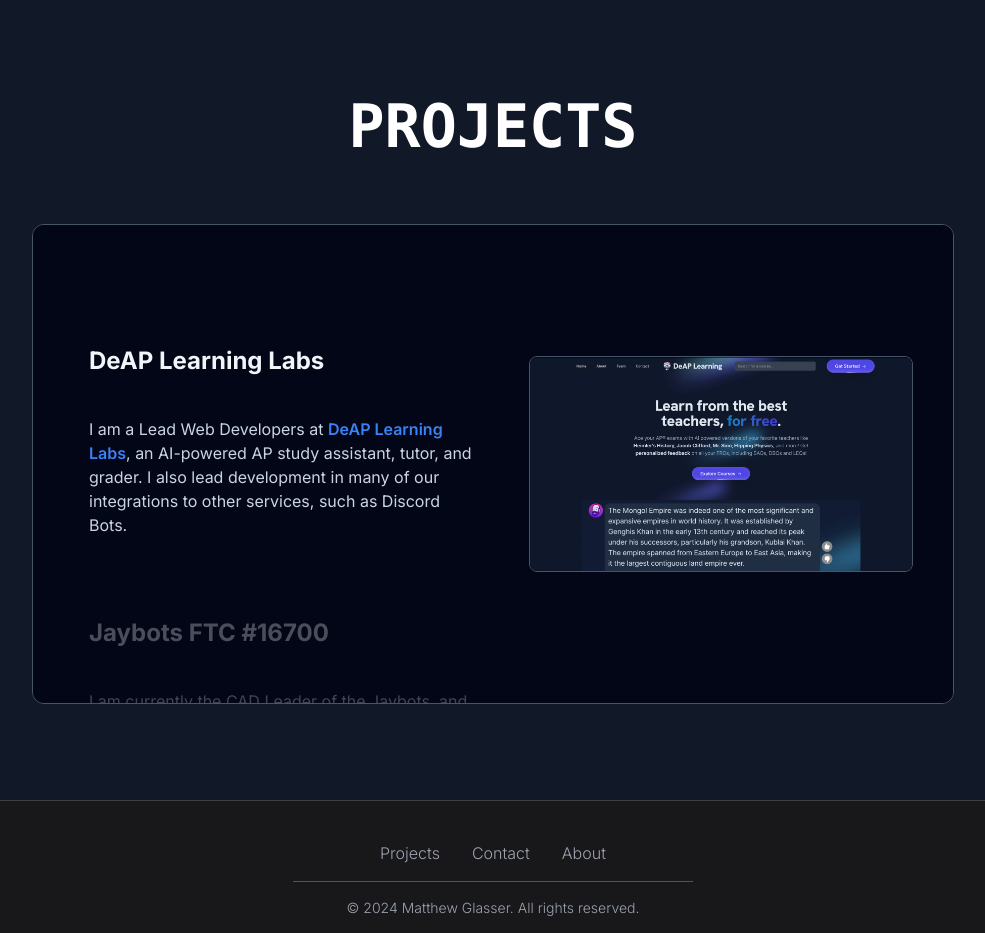
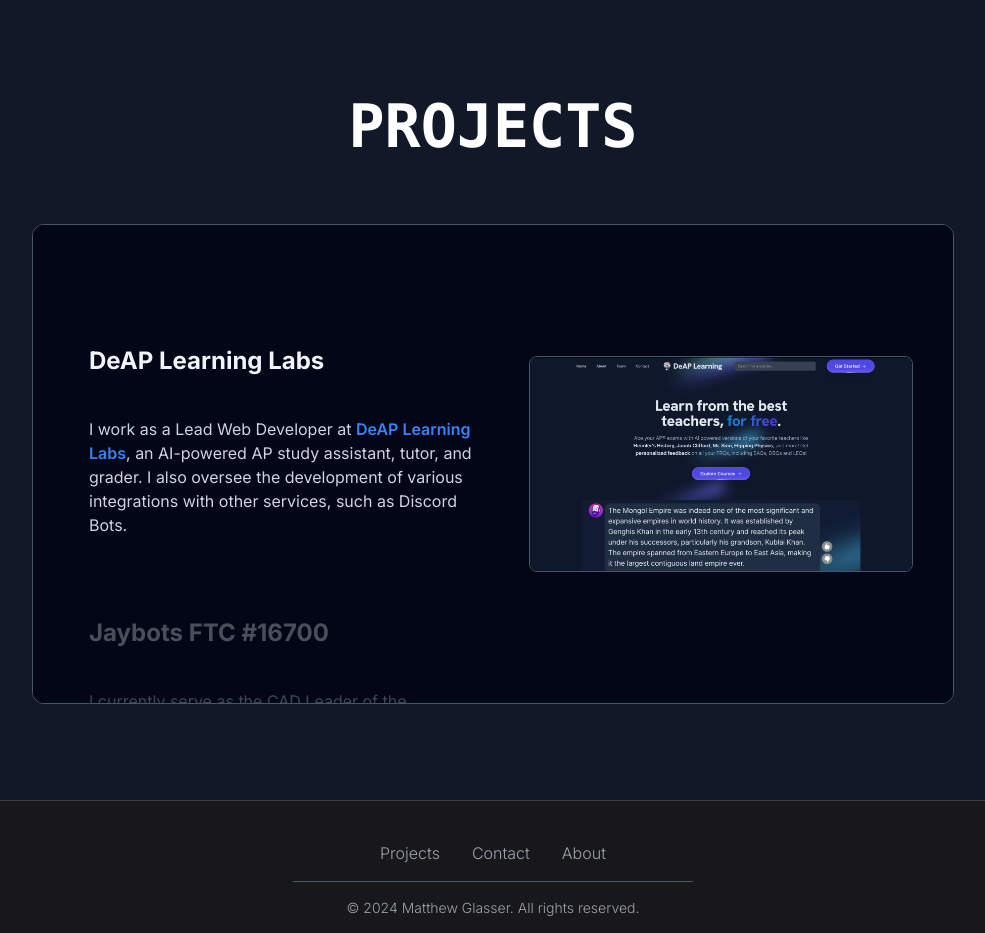
Before and after one commit to jedim101/matthewglasser.org, a Next.js app: page /projects in a window 1280 px wide. Shown: the top 933 px of the page, without its empty margins (147-1132 px from the left). Built offline with nearby package versions, Linux system fonts and the light colour scheme.

Commit message:
Grammarly on project descriptions

```diff
--- a/app/projects/page.tsx
+++ b/app/projects/page.tsx
@@ -9,15 +9,15 @@
 		title: "DeAP Learning Labs",
 		description: (
 			<>
-				I am a Lead Web Developers at{" "}
+				I work as a Lead Web Developer at{" "}
 				<Link
 					href="https://deaplearning.com"
 					target="_blank"
 					className="duration-150hover:text-blue-600 font-semibold text-blue-500">
 					DeAP Learning Labs
 				</Link>
-				, an AI-powered AP study assistant, tutor, and grader. I also lead development in many of our integrations to
-				other services, such as Discord Bots.
+				, an AI-powered AP study assistant, tutor, and grader. I also oversee the development of various integrations
+				with other services, such as Discord Bots.
 			</>
 		),
 		image: "/images/deaplearning-com.png",
@@ -28,16 +28,16 @@
 		title: "Jaybots FTC #16700",
 		description: (
 			<>
-				I am currently the CAD Leader of the Jaybots, and previously have held roles as Manufacturer and Webmaster. I
-				developed the{" "}
+				I currently serve as the CAD Leader of the Jaybots. Previously, I held positions as a Manufacturer and
+				Webmaster. I was responsible for developing the{" "}
 				<Link
 					href="https://jaybots.org"
 					target="_blank"
 					className="duration-150hover:text-blue-600 font-semibold text-blue-500">
-					team website
+					team&apos;s website
 				</Link>{" "}
-				and played a significant role in the design, build, and code of the bot, as well as outreach events in our
-				community.
+				and played a significant role in designing, building, and coding the robot and participating in outreach events
+				within our community.
 			</>
 		),
 		image: "/images/jaybots-org.png",
@@ -55,8 +55,8 @@
 					className="duration-150hover:text-blue-600 font-semibold text-blue-500">
 					3D Mania Prints
 				</Link>
-				, an Etsy shop that designs and 3D prints a variety of custom items for sale. I am currently working on updating
-				and adding to the selection of items, creating a website, and even building my own 3D printers.
+				, an Etsy shop that designs and 3D prints a variety of custom items for sale. Currently, I am working on
+				updating and expanding our selection of items, creating a website, and even building custom 3D printers.
 			</>
 		),
 		image: "/images/3D Mania Prints.png",
```
